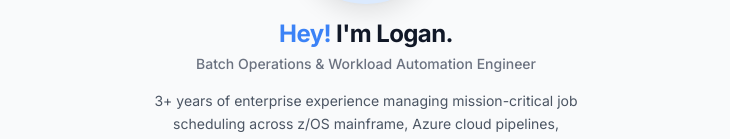
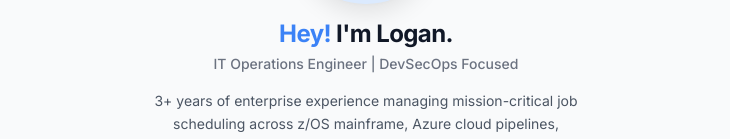
Before and after one commit to LoganGibler/Portfolio, a React (Vite) app: page / in a window 1280 px wide. Shown: the part 235-374 px from the top of the page, without its empty margins (274-1004 px from the left). Built offline with nearby package versions, Linux system fonts and the light colour scheme.

Commit message:
header change

```diff
--- a/src/components/Header.jsx
+++ b/src/components/Header.jsx
@@ -19,7 +19,7 @@ const Header = () => {
           <span className="text-blue-500">Hey!</span> I'm Logan.
         </h1>
         <p className="text-gray-500 text-sm mt-1 font-medium">
-          Batch Operations &amp; Workload Automation Engineer
+          IT Operations Engineer | DevSecOps Focused
         </p>
 
         <p className="mt-4 text-sm text-gray-600 text-center max-w-md leading-relaxed px-2">
```
Also changed, not shown: 1 other file (tests, documents, lock files or other folders).
